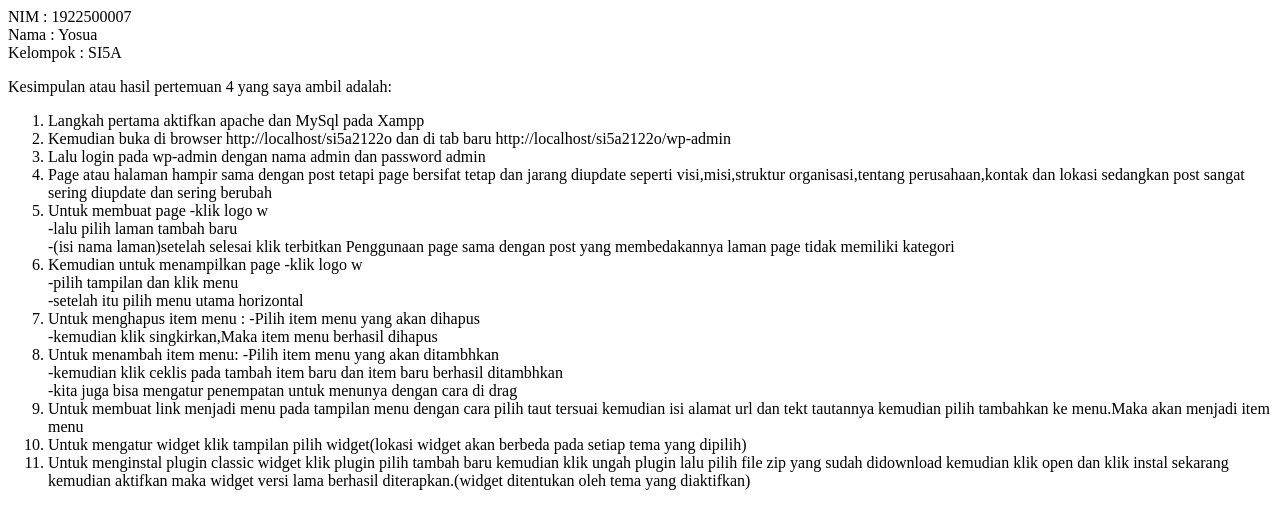
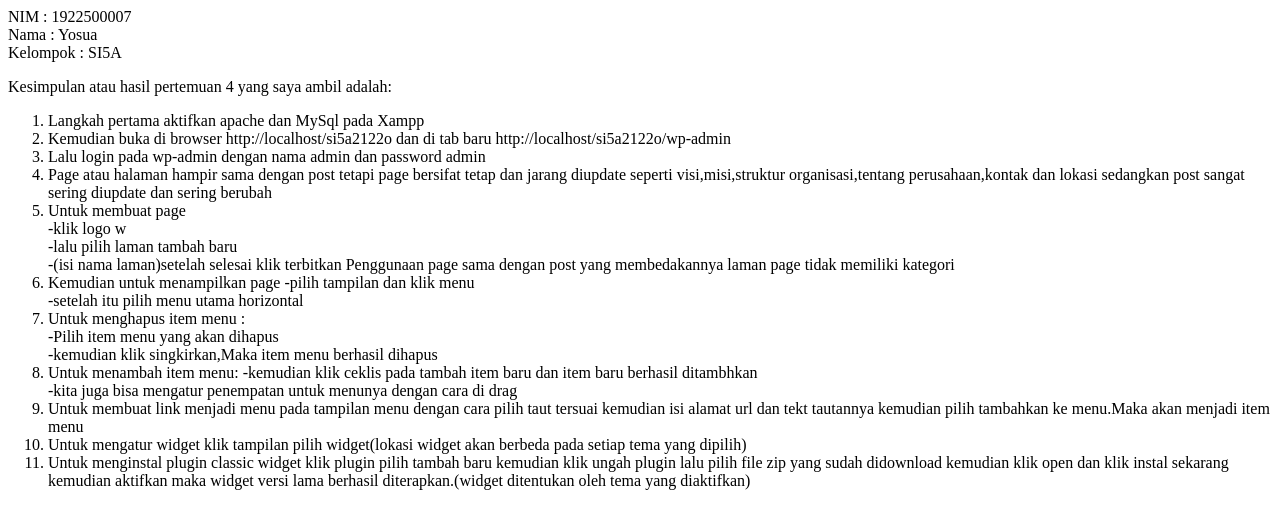
Before and after one commit to yosuallie/si5a2122o, a plain HTML site: page 4/index.html in a window 1280 px wide. Drawn offline with Linux system fonts and the light colour scheme.

Commit message:
Update index.html

```diff
--- a/4/index.html
+++ b/4/index.html
@@ -8,19 +8,19 @@ Kelompok  : SI5A<br>
 <li>Kemudian buka di browser http://localhost/si5a2122o dan di tab baru http://localhost/si5a2122o/wp-admin </li>
 <li>Lalu login pada wp-admin dengan nama admin dan password admin</li>
 <li>Page atau halaman hampir sama dengan post tetapi page bersifat tetap dan jarang diupdate seperti visi,misi,struktur organisasi,tentang perusahaan,kontak dan lokasi sedangkan post sangat sering diupdate dan sering berubah</li>
-<li>Untuk membuat page
+<li>Untuk membuat page<br>
   -klik logo w<br>
   -lalu pilih laman tambah baru<br>
   -(isi nama laman)setelah selesai klik terbitkan
  Penggunaan page sama dengan post yang membedakannya laman page tidak memiliki kategori<br></li>
-<li>Kemudian untuk menampilkan page
+<li>Kemudian untuk menampilkan page<br.
   -klik logo w<br>
   -pilih tampilan dan klik menu<br>
   -setelah itu pilih menu utama horizontal<br.</li>
-<li>Untuk menghapus item menu :
+<li>Untuk menghapus item menu :<br>
   -Pilih item menu yang akan dihapus<br>
   -kemudian klik singkirkan,Maka item menu berhasil dihapus<br></li>
-<li>Untuk menambah item menu:
+<li>Untuk menambah item menu:<br.
   -Pilih item menu yang akan ditambhkan<br>
   -kemudian klik ceklis pada tambah item baru  dan item baru berhasil ditambhkan<br>
   -kita juga  bisa mengatur  penempatan untuk menunya dengan cara di drag<br></li>
```
